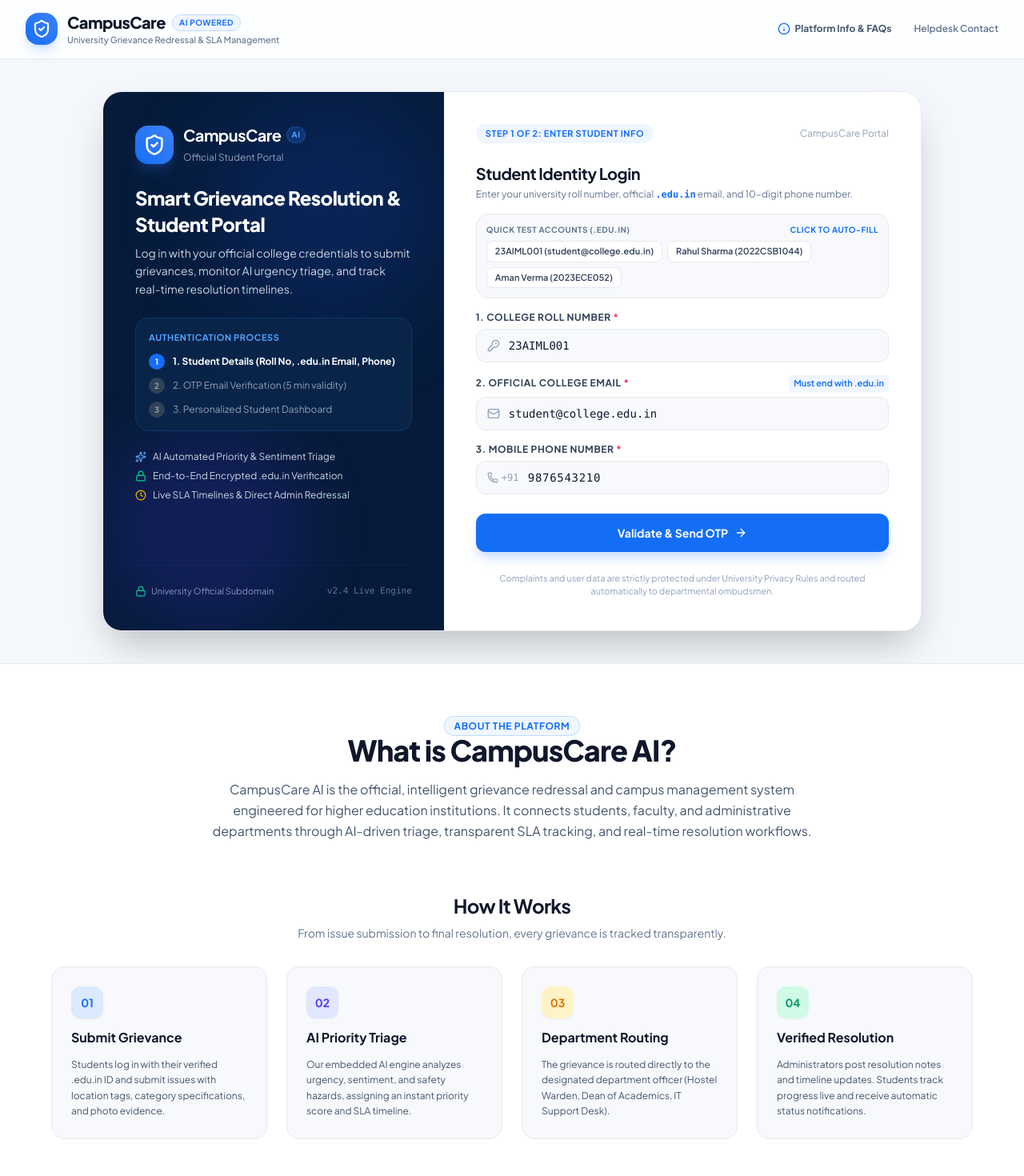
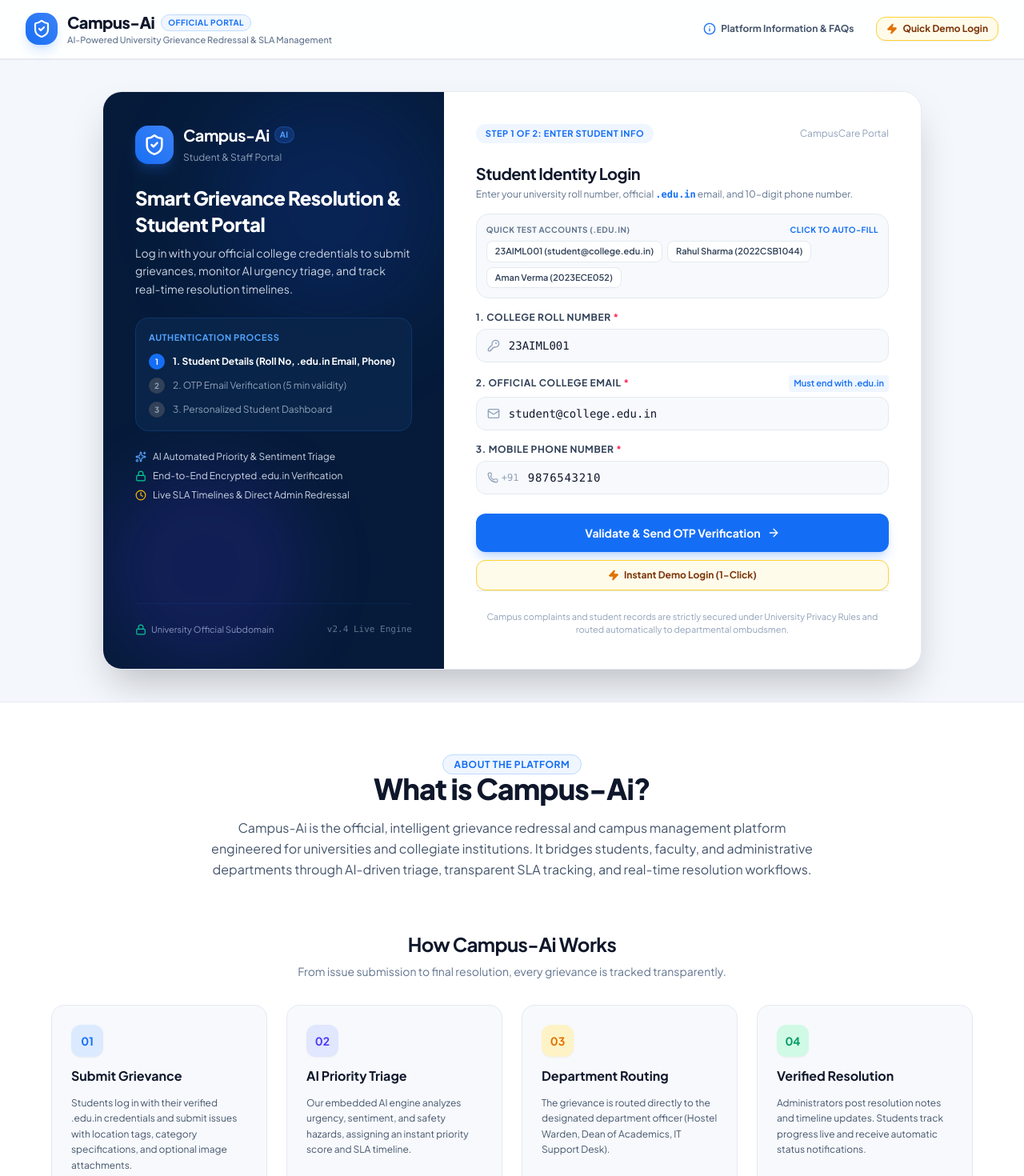
Before and after one commit to anujkushwaha047-byte/Campus-Ai, a React (Vite) app: page /login in a window 1280 px wide. Shown: the top 1470 px of the page at 80% size. Built offline with nearby package versions, Linux system fonts and the light colour scheme.

Commit message:
feat: make login page default route with route protection and public platform information

```diff
--- a/index.html
+++ b/index.html
@@ -3,8 +3,8 @@
   <head>
     <meta charset="UTF-8" />
     <meta name="viewport" content="width=device-width, initial-scale=1.0" />
-    <title>CampusCare | AI-Powered University Complaint Management System</title>
-    <meta name="description" content="Next-generation AI-powered complaint resolution system for universities and colleges." />
+    <title>Campus-Ai | AI-Powered University Complaint Management System</title>
+    <meta name="description" content="Campus-Ai - Next-generation AI-powered complaint resolution & grievance management system for universities and colleges." />
     <link rel="preconnect" href="https://fonts.googleapis.com">
     <link rel="preconnect" href="https://fonts.gstatic.com" crossorigin>
     <link href="https://fonts.googleapis.com/css2?family=Plus+Jakarta+Sans:wght@300;400;500;600;700;800&display=swap" rel="stylesheet">
--- a/src/components/Sidebar.tsx
+++ b/src/components/Sidebar.tsx
@@ -108,7 +108,7 @@ export const Sidebar: React.FC<SidebarProps> = ({
               </div>
               <div className="flex flex-col">
                 <div className="flex items-center gap-1.5">
-                  <span className="font-bold text-lg text-white tracking-tight">CampusCare</span>
+                  <span className="font-bold text-lg text-white tracking-tight">Campus-Ai</span>
                   <span className="text-[10px] uppercase font-bold tracking-wider px-1.5 py-0.5 rounded-full bg-blue-500/20 text-blue-400 border border-blue-500/30">
                     AI
                   </span>
--- a/src/pages/LoginPage.tsx
+++ b/src/pages/LoginPage.tsx
@@ -20,7 +20,9 @@ import {
   CheckCircle,
   ExternalLink,
   ChevronDown,
-  Info
+  Info,
+  Zap,
+  UserCheck
 } from "lucide-react";
 import { StudentProfile } from "../types";
 import { saveStoredAuth, isAuthenticated } from "../utils/auth";
@@ -48,6 +50,7 @@ export const LoginPage: React.FC<LoginPageProps> = ({ onLoginSuccess }) => {
   const [countdown, setCountdown] = useState(30);
   const [isSendingOtp, setIsSendingOtp] = useState(false);
   const [isVerifying, setIsVerifying] = useState(false);
+  const [isDemoLoggingIn, setIsDemoLoggingIn] = useState(false);
   const [errorMsg, setErrorMsg] = useState("");
   const [demoCode, setDemoCode] = useState("");
   const [verifiedStudent, setVerifiedStudent] = useState<StudentProfile | null>(null);
@@ -60,6 +63,55 @@ export const LoginPage: React.FC<LoginPageProps> = ({ onLoginSuccess }) => {
     }
     return () => clearInterval(timer);
   }, [step, countdown]);
+
+  // 1-Click Instant Demo Login
+  const handleInstantDemoLogin = async (demoRoll = "23AIML001", demoEmail = "student@college.edu.in", demoPhone = "9876543210") => {
+    setErrorMsg("");
+    setIsDemoLoggingIn(true);
+    try {
+      const sendRes = await fetch("/api/auth/send-otp", {
+        method: "POST",
+        headers: { "Content-Type": "application/json" },
+        body: JSON.stringify({
+          rollNumber: demoRoll,
+          email: demoEmail,
+          phone: demoPhone,
+        }),
+      });
+      const sendData = await sendRes.json();
+      const codeToUse = sendData.demoOtp || "123456";
+
+      const verifyRes = await fetch("/api/auth/verify-otp", {
+        method: "POST",
+        headers: { "Content-Type": "application/json" },
+        body: JSON.stringify({
+          rollNumber: demoRoll,
+          email: demoEmail,
+          phone: demoPhone,
+          otp: codeToUse,
+        }),
+      });
+      const verifyData = await verifyRes.json();
+
+      if (verifyData.success && verifyData.student) {
+        setVerifiedStudent(verifyData.student);
+        setStep("success");
+        const token = verifyData.token || `auth_token_demo_${Date.now()}`;
+        saveStoredAuth(token, verifyData.student);
+
+        setTimeout(() => {
+          onLoginSuccess(verifyData.student);
+          navigate("/dashboard", { replace: true });
+        }, 800);
+      } else {
+        setErrorMsg(verifyData.error || "Demo authentication failed. Please try standard login.");
+      }
+    } catch (err) {
+      setErrorMsg("Failed to connect to backend server for demo login.");
+    } finally {
+      setIsDemoLoggingIn(false);
+    }
+  };
 
   // Step 1: Submit Student Details & Request OTP
   const handleSendOtp = async (e?: React.FormEvent) => {
@@ -220,7 +272,7 @@ export const LoginPage: React.FC<LoginPageProps> = ({ onLoginSuccess }) => {
   return (
     <div className="min-h-screen bg-[#F4F7FC] text-slate-900 font-['Plus_Jakarta_Sans',sans-serif] flex flex-col justify-between">
       {/* 1. TOP NAVIGATION BAR */}
-      <header className="bg-white/80 backdrop-blur-md border-b border-[#E5EAF1] sticky top-0 z-40 px-4 sm:px-8 py-3.5 flex items-center justify-between">
+      <header className="bg-white/90 backdrop-blur-md border-b border-[#E5EAF1] sticky top-0 z-40 px-4 sm:px-8 py-3.5 flex items-center justify-between shadow-2xs">
         <div className="flex items-center gap-3">
           <div className="w-10 h-10 rounded-2xl bg-gradient-to-tr from-[#146EF5] to-[#3B82F6] flex items-center justify-center shadow-lg shadow-blue-500/20 shrink-0">
             <ShieldCheck className="w-6 h-6 text-white stroke-[2.2]" />
@@ -228,38 +280,38 @@ export const LoginPage: React.FC<LoginPageProps> = ({ onLoginSuccess }) => {
           <div>
             <div className="flex items-center gap-2">
               <span className="font-extrabold text-lg sm:text-xl text-slate-900 tracking-tight">
-                CampusCare
+                Campus-Ai
               </span>
               <span className="text-[10px] uppercase font-bold tracking-wider px-2 py-0.5 rounded-full bg-blue-50 text-[#146EF5] border border-blue-200">
-                AI Powered
+                Official Portal
               </span>
             </div>
             <p className="text-[11px] text-slate-500 font-medium hidden sm:block">
-              University Grievance Redressal &amp; SLA Management
+              AI-Powered University Grievance Redressal &amp; SLA Management
             </p>
           </div>
         </div>
 
-        <div className="flex items-center gap-3 sm:gap-4">
+        <div className="flex items-center gap-2 sm:gap-4">
           <button
             onClick={scrollToInfo}
             className="text-xs font-bold text-slate-600 hover:text-[#146EF5] transition-colors flex items-center gap-1.5 cursor-pointer px-3 py-1.5 rounded-lg hover:bg-slate-100"
           >
             <Info className="w-4 h-4 text-[#146EF5]" />
-            <span className="hidden sm:inline">Platform Info &amp; FAQs</span>
+            <span className="hidden sm:inline">Platform Information &amp; FAQs</span>
             <span className="sm:hidden">About</span>
           </button>
-          <a
-            href="#contact"
-            onClick={(e) => {
-              e.preventDefault();
-              const el = document.getElementById("contact-section");
-              el?.scrollIntoView({ behavior: "smooth" });
-            }}
-            className="text-xs font-semibold text-slate-500 hover:text-slate-800 transition hidden md:inline-block"
+
+          <button
+            onClick={() => handleInstantDemoLogin()}
+            disabled={isDemoLoggingIn || isSendingOtp}
+            className="text-xs font-bold bg-amber-50 hover:bg-amber-100 text-amber-900 border border-amber-300 px-3 py-1.5 rounded-xl transition flex items-center gap-1.5 cursor-pointer disabled:opacity-60 shadow-2xs"
+            title="Instant access with pre-configured student demo account"
           >
-            Helpdesk Contact
-          </a>
+            <Zap className="w-3.5 h-3.5 text-amber-600 fill-amber-600" />
+            <span className="hidden sm:inline">Quick Demo Login</span>
+            <span className="sm:hidden">Demo</span>
+          </button>
         </div>
       </header>
 
@@ -280,12 +332,12 @@ export const LoginPage: React.FC<LoginPageProps> = ({ onLoginSuccess }) => {
                 </div>
                 <div>
                   <div className="flex items-center gap-1.5">
-                    <span className="font-bold text-xl text-white tracking-tight">CampusCare</span>
+                    <span className="font-bold text-xl text-white tracking-tight">Campus-Ai</span>
                     <span className="text-[10px] uppercase font-bold tracking-wider px-1.5 py-0.5 rounded-full bg-blue-500/20 text-blue-400 border border-blue-500/30">
                       AI
                     </span>
                   </div>
-                  <span className="text-xs text-slate-400">Official Student Portal</span>
+                  <span className="text-xs text-slate-400">Student &amp; Staff Portal</span>
                 </div>
               </div>
 
@@ -513,22 +565,41 @@ export const LoginPage: React.FC<LoginPageProps> = ({ onLoginSuccess }) => {
                     </div>
                   </div>
 
-                  {/* Submit Action Button */}
-                  <div className="pt-2">
+                  {/* Action Buttons */}
+                  <div className="pt-2 space-y-2.5">
                     <button
                       type="submit"
-                      disabled={isSendingOtp}
+                      disabled={isSendingOtp || isDemoLoggingIn}
                       className="w-full py-3.5 bg-[#146EF5] hover:bg-blue-600 active:bg-blue-700 text-white font-bold text-xs sm:text-sm rounded-xl shadow-lg shadow-blue-500/25 flex items-center justify-center gap-2 transition cursor-pointer disabled:opacity-60"
                     >
                       {isSendingOtp ? (
                         <>
                           <RefreshCw className="w-4 h-4 animate-spin" />
-                          <span>Validating &amp; Sending OTP...</span>
+                          <span>Validating Credentials &amp; Sending OTP...</span>
                         </>
                       ) : (
                         <>
-                          <span>Validate &amp; Send OTP</span>
+                          <span>Validate &amp; Send OTP Verification</span>
                           <ArrowRight className="w-4 h-4" />
+                        </>
+                      )}
+                    </button>
+
+                    <button
+                      type="button"
+                      onClick={() => handleInstantDemoLogin(rollNumber || "23AIML001", email || "student@college.edu.in", phone || "9876543210")}
+                      disabled={isSendingOtp || isDemoLoggingIn}
+                      className="w-full py-2.5 bg-amber-50 hover:bg-amber-100 text-amber-900 border border-amber-300 font-bold text-xs rounded-xl flex items-center justify-center gap-1.5 transition cursor-pointer disabled:opacity-60 shadow-2xs"
+                    >
+                      {isDemoLoggingIn ? (
+                        <>
+                          <RefreshCw className="w-3.5 h-3.5 animate-spin text-amber-700" />
+                          <span>Authenticating Demo Account...</span>
+                        </>
+                      ) : (
+                        <>
+                          <Zap className="w-3.5 h-3.5 text-amber-600 fill-amber-600" />
+                          <span>Instant Demo Login (1-Click)</span>
                         </>
                       )}
                     </button>
@@ -558,7 +629,7 @@ export const LoginPage: React.FC<LoginPageProps> = ({ onLoginSuccess }) => {
                       <span className="flex items-center gap-1.5 font-medium">
                         <Sparkles className="w-3.5 h-3.5 text-amber-600 shrink-0" />
                         <span>
-                          Demo Verification Code:{" "}
+                          Verification Code:{" "}
                           <strong className="font-mono text-amber-900 text-sm font-bold ml-1">
                             {demoCode}
                           </strong>
@@ -610,7 +681,7 @@ export const LoginPage: React.FC<LoginPageProps> = ({ onLoginSuccess }) => {
                     ) : (
                       <>
                         <CheckCircle2 className="w-4 h-4" />
-                        <span>Verify &amp; Enter Dashboard</span>
+                        <span>Verify &amp; Enter Campus-Ai Dashboard</span>
                       </>
                     )}
                   </button>
@@ -662,7 +733,7 @@ export const LoginPage: React.FC<LoginPageProps> = ({ onLoginSuccess }) => {
                       {verifiedStudent?.rollNumber}).
                     </p>
                     <p className="text-[11px] text-emerald-600 font-medium mt-0.5">
-                      Session verified. Redirecting to your CampusCare Portal...
+                      Session verified. Redirecting to your Campus-Ai Dashboard...
                     </p>
                   </div>
                   <div className="flex items-center justify-center gap-2 text-xs text-[#146EF5] font-semibold pt-2">
@@ -675,26 +746,26 @@ export const LoginPage: React.FC<LoginPageProps> = ({ onLoginSuccess }) => {
 
             {/* Privacy & Anti-Spam Notice */}
             <div className="pt-6 border-t border-[#E5EAF1] text-center text-[11px] text-slate-400">
-              Complaints and user data are strictly protected under University Privacy Rules and routed automatically to departmental ombudsmen.
+              Campus complaints and student records are strictly secured under University Privacy Rules and routed automatically to departmental ombudsmen.
             </div>
           </div>
         </div>
       </main>
 
-      {/* 3. PUBLIC INFORMATION SECTION (Requested in Spec) */}
+      {/* 3. PUBLIC INFORMATION SECTION */}
       <section id="public-info-section" className="bg-white border-t border-[#E5EAF1] py-16 px-4 sm:px-8 lg:px-12">
         <div className="max-w-6xl mx-auto space-y-16">
 
           {/* SECTION A: What is Campus-Ai? */}
           <div className="text-center max-w-3xl mx-auto space-y-4">
-            <span className="px-3 py-1 rounded-full bg-blue-50 text-[#146EF5] font-bold text-xs uppercase tracking-wider border border-blue-200">
+            <span className="px-3.5 py-1 rounded-full bg-blue-50 text-[#146EF5] font-bold text-xs uppercase tracking-wider border border-blue-200">
               About The Platform
             </span>
             <h2 className="text-2xl sm:text-4xl font-extrabold text-slate-900 tracking-tight">
-              What is CampusCare AI?
+              What is Campus-Ai?
             </h2>
             <p className="text-sm sm:text-base text-slate-600 leading-relaxed">
-              CampusCare AI is the official, intelligent grievance redressal and campus management system engineered for higher education institutions. It connects students, faculty, and administrative departments through AI-driven triage, transparent SLA tracking, and real-time resolution workflows.
+              Campus-Ai is the official, intelligent grievance redressal and campus management platform engineered for universities and collegiate institutions. It bridges students, faculty, and administrative departments through AI-driven triage, transparent SLA tracking, and real-time resolution workflows.
             </p>
           </div>
 
@@ -702,7 +773,7 @@ export const LoginPage: React.FC<LoginPageProps> = ({ onLoginSuccess }) => {
           <div className="space-y-8">
             <div className="text-center space-y-2">
               <h3 className="text-xl sm:text-2xl font-bold text-slate-900 tracking-tight">
-                How It Works
+                How Campus-Ai Works
               </h3>
               <p className="text-xs sm:text-sm text-slate-500">
                 From issue submission to final resolution, every grievance is tracked transparently.
@@ -717,7 +788,7 @@ export const LoginPage: React.FC<LoginPageProps> = ({ onLoginSuccess }) => {
                 </div>
                 <h4 className="font-bold text-base text-slate-900">Submit Grievance</h4>
                 <p className="text-xs text-slate-600 leading-relaxed">
-                  Students log in with their verified .edu.in ID and submit issues with location tags, category specifications, and photo evidence.
+                  Students log in with their verified .edu.in credentials and submit issues with location tags, category specifications, and optional image attachments.
                 </p>
               </div>
 
@@ -763,7 +834,7 @@ export const LoginPage: React.FC<LoginPageProps> = ({ onLoginSuccess }) => {
                 Key Platform Features
               </h3>
               <p className="text-xs sm:text-sm text-slate-500">
-                Built specifically for student welfare and institutional accountability.
+                Built specifically for student welfare, quick resolution, and institutional accountability.
               </p>
             </div>
 
@@ -774,7 +845,7 @@ export const LoginPage: React.FC<LoginPageProps> = ({ onLoginSuccess }) => {
                 </div>
                 <h4 className="font-bold text-sm text-slate-900">AI Priority &amp; Sentiment Triage</h4>
                 <p className="text-xs text-slate-500 leading-relaxed">
-                  Detects emergency hazards (such as electrical or water safety issues) and flags them for immediate critical resolution.
+                  Automatically detects emergency hazards (such as electrical or water safety issues) and flags them for immediate critical resolution.
                 </p>
               </div>
 
@@ -838,7 +909,7 @@ export const LoginPage: React.FC<LoginPageProps> = ({ onLoginSuccess }) => {
                 About Us &amp; Governance
               </h4>
               <p className="text-xs sm:text-sm text-slate-600 leading-relaxed">
-                CampusCare AI is deployed under the mandate of the University Grievance Redressal Committee (SGRC) to uphold transparency, rapid student support, and academic excellence. All administrative decisions and AI triage parameters adhere to institutional regulations.
+                Campus-Ai is deployed under the mandate of the University Grievance Redressal Committee (SGRC) to uphold transparency, rapid student support, and academic excellence. All administrative decisions and AI triage parameters adhere strictly to institutional regulations.
               </p>
             </div>
 
@@ -848,7 +919,7 @@ export const LoginPage: React.FC<LoginPageProps> = ({ onLoginSuccess }) => {
                 Credits &amp; Development
               </h4>
               <p className="text-xs sm:text-sm text-slate-600 leading-relaxed">
-                Designed &amp; Developed for the University Student Council &amp; Campus Administration. Powered by Google Gemini AI and the CampusCare High-Performance Engine.
+                Designed &amp; Developed for the University Student Council &amp; Campus Administration. Powered by Google Gemini AI and the Campus-Ai High-Performance Engine.
               </p>
             </div>
           </div>
@@ -901,12 +972,12 @@ export const LoginPage: React.FC<LoginPageProps> = ({ onLoginSuccess }) => {
         <div className="max-w-6xl mx-auto flex flex-col sm:flex-row items-center justify-between gap-4 text-center sm:text-left">
           <div className="flex items-center gap-2">
             <ShieldCheck className="w-5 h-5 text-[#146EF5]" />
-            <span className="font-bold text-white">CampusCare AI</span>
+            <span className="font-bold text-white">Campus-Ai</span>
             <span>— Official Student Grievance System</span>
           </div>
 
           <div className="text-[11px] text-slate-500">
-            &copy; {new Date().getFullYear()} CampusCare AI. All Rights Reserved. Protected under University Privacy &amp; Anti-Ragging Statutes.
+            &copy; {new Date().getFullYear()} Campus-Ai. All Rights Reserved. Protected under University Privacy &amp; Anti-Ragging Statutes.
           </div>
         </div>
       </footer>
```
Also changed, not shown: src/App.tsx (+35 -5 lines).
